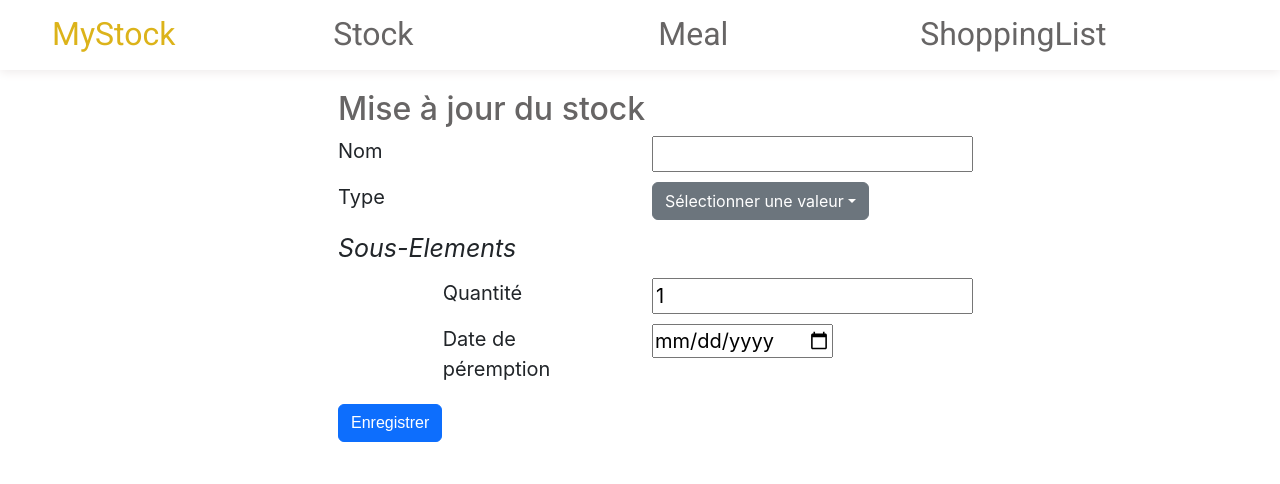
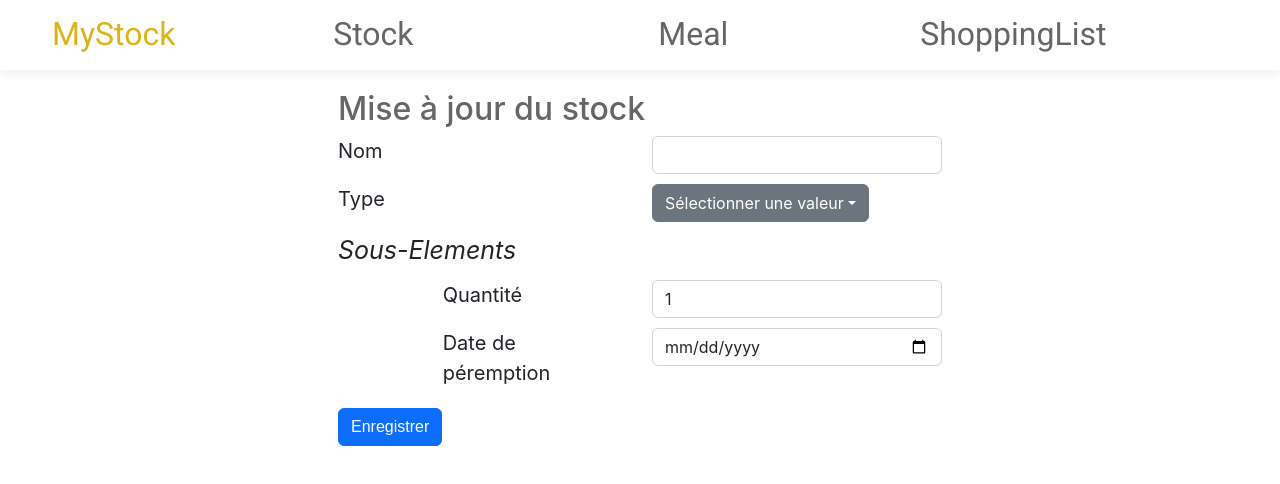
Before and after one commit to plouiserre/ShoppingManagerV2, a React (Create React App) app in the folder shopping-manager-front/: page /Stock/add in a window 1280 px wide. Shown: the top 484 px of the page. Built offline with nearby package versions, Linux system fonts and the light colour scheme.

Commit message:
add form-control class css in stock form

```diff
--- a/shopping-manager-front/src/components/Stock/StockForm/StockForm.jsx
+++ b/shopping-manager-front/src/components/Stock/StockForm/StockForm.jsx
@@ -34,13 +34,14 @@ export function StockForm({
         <div className={`row ${s.lineForm}`}>
           <div className="col-3"></div>
           <div className="col-3">Nom</div>
-          <div className="col-4">
+          <div className="col-3">
             <input
               type="text"
               value={stock.Name}
               onChange={(event) =>
                 setStock({ ...stock, Name: event.target.value })
               }
+              className="form-control"
             />
           </div>
           <div className="col-2"></div>
--- a/shopping-manager-front/src/components/Stock/StockSubElement/StockSubElement.jsx
+++ b/shopping-manager-front/src/components/Stock/StockSubElement/StockSubElement.jsx
@@ -10,9 +10,10 @@ export function StockSubElement({ stock, setStock }) {
       <div className={`row ${s.lineForm}`}>
         <div className="col-4"></div>
         <div className="col-2">Quantité</div>
-        <div className="col-4">
+        <div className="col-3">
           <input
             type="number"
+            className="form-control"
             value={stock.Quantity}
             onChange={(event) => {
               setStock({ ...stock, Quantity: event.target.value });
@@ -24,7 +25,7 @@ export function StockSubElement({ stock, setStock }) {
       <div className={`row ${s.lineForm}`}>
         <div className="col-4"></div>
         <div className="col-2">Date de péremption</div>
-        <div className="col-4">
+        <div className="col-3">
           <input
             type="date"
             value={stock.DatePeremption}
@@ -35,6 +36,7 @@ export function StockSubElement({ stock, setStock }) {
                 IsDateSelected: true,
               });
             }}
+            className="form-control"
           />
         </div>
         <div className="col-2"></div>
```
